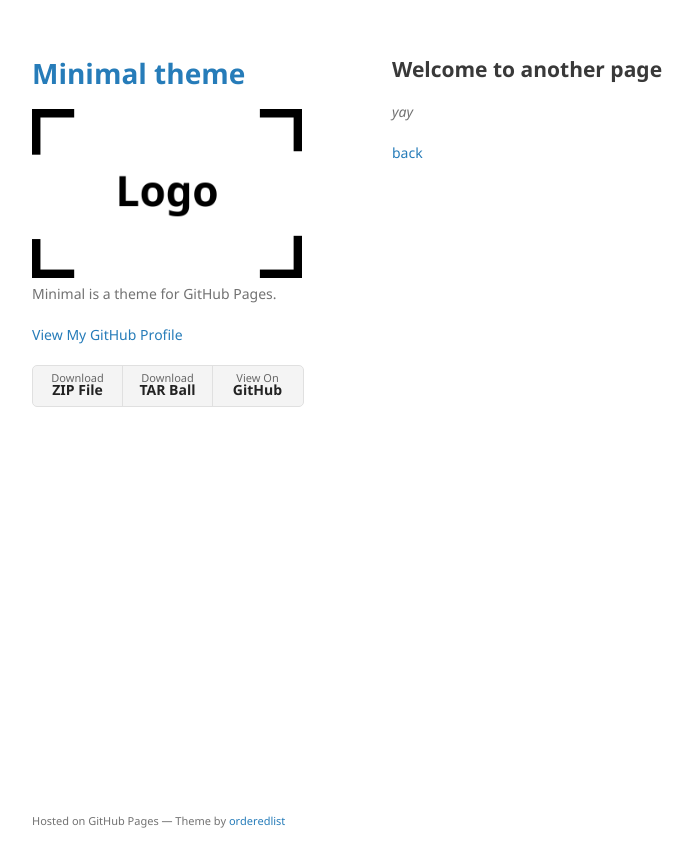
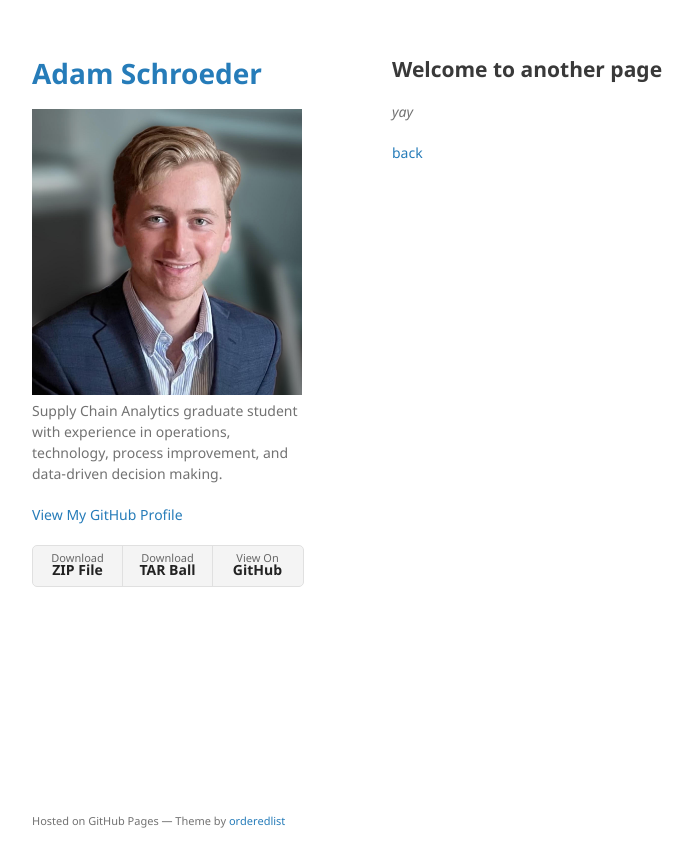
Before and after one commit to AdamSchroeder27/AdamSchroeder27.github.io, a Jekyll site: the page built from another-page.md, in a window 1280 px wide. Shown: the top 867 px of the page, without its empty margins (178-871 px from the left). Built offline with Jekyll 4.4.1, drawn with Linux system fonts in a browser that asks for light colours; our own code applies the rules of GitHub Pages for plain Markdown files.

Commit message:
change title / photo

```diff
--- a/_config.yml
+++ b/_config.yml
@@ -1,6 +1,6 @@
-title: Minimal theme
+title: Adam Schroeder
 logo: /assets/img/logo.png
-description: Minimal is a theme for GitHub Pages.
+description: Supply Chain Analytics graduate student with experience in operations, technology, process improvement, and data-driven decision making.
 show_downloads: true
 google_analytics:
 theme: jekyll-theme-minimal
```
Also changed, not shown: assets/img/logo.png.
